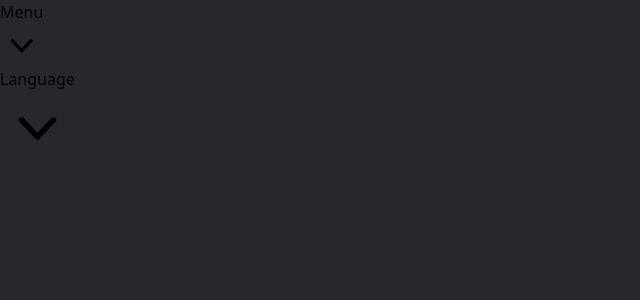
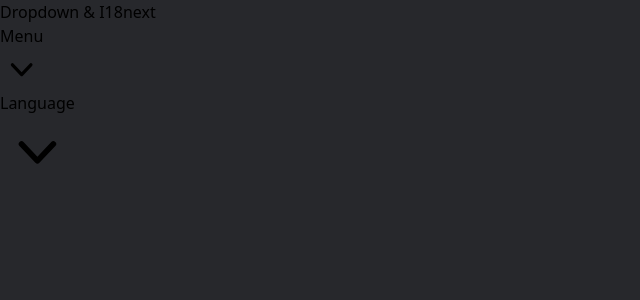
Before and after one commit to Ballphantom/dropdown-i18n, a React (Vite) app: page / in a window 1280 px wide. Shown: the top 300 px of the page, without its empty margins (0-640 px from the left). Built offline with nearby package versions, Linux system fonts and the light colour scheme.

Commit message:
add navbar i18n

```diff
--- a/src/components/Lauguage.tsx
+++ b/src/components/Lauguage.tsx
@@ -3,7 +3,7 @@ import { ChevronDownIcon } from "@heroicons/react/20/solid";
 import { useTranslation } from "react-i18next";
 
 function Languages() {
-  const { t, i18n } = useTranslation("common");
+  const { t, i18n } = useTranslation();
 
   const changeLanguage = (lang: any) => {
     i18n.changeLanguage(lang);
--- a/src/components/Navbar.tsx
+++ b/src/components/Navbar.tsx
@@ -1,9 +1,17 @@
+import { useTranslation } from "react-i18next";
 import Dropdown from "./Dropdown";
 import Language from "./Lauguage";
 
 const Navbar = () => {
+  const { t } = useTranslation();
+
   return (
     <div className="bg-gradient-to-l mx-auto bg-[#27282c] flex flex-row justify-center w-full">
+      <div className="text-white p-1 mx-1 font-semibold justify-center items-center">
+      <h1 >
+        {t("Dropdown & I18next")}
+      </h1>
+      </div>
       <div className="w-1/2 flex justify-center items-center">
         <Dropdown />
       </div>
--- a/src/modules/i18n.tsx
+++ b/src/modules/i18n.tsx
@@ -11,6 +11,7 @@ i18n.use(initReactI18next).init({
         "Setting": "ตั้งค่า",
         "Log in": "เข้าสู่ระบบ",
         "Language": "ภาษา",
+        "Dropdown & I18next": "เมนู & ภาษา",
       },
     },
     en: {
@@ -21,6 +22,7 @@ i18n.use(initReactI18next).init({
         "Setting": "Setting",
         "Log in": "Log in",
         "Language": "Language",
+        "Dropdown & I18next": "Dropdown & I18next",
       },
     },
   },
```
